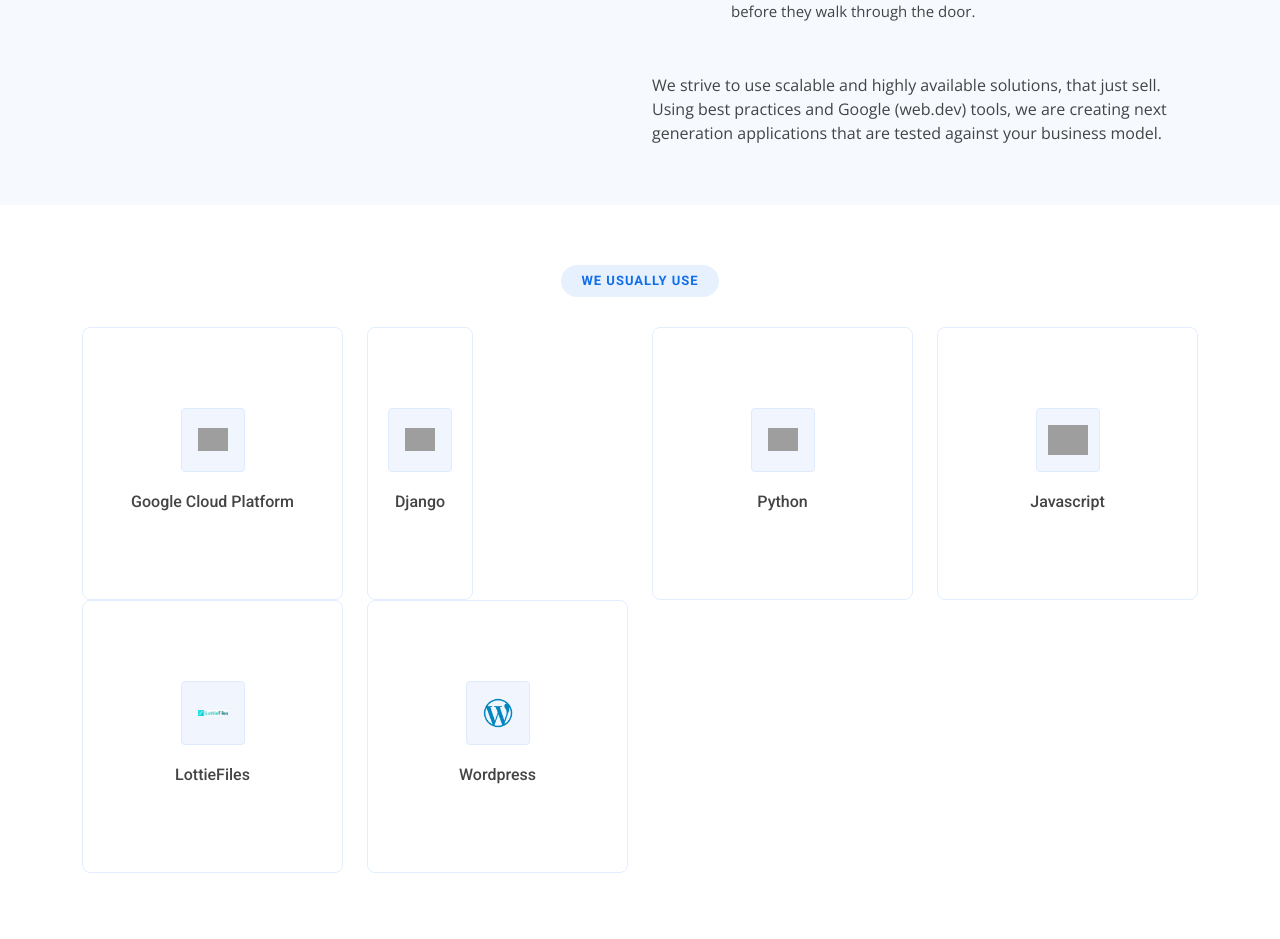
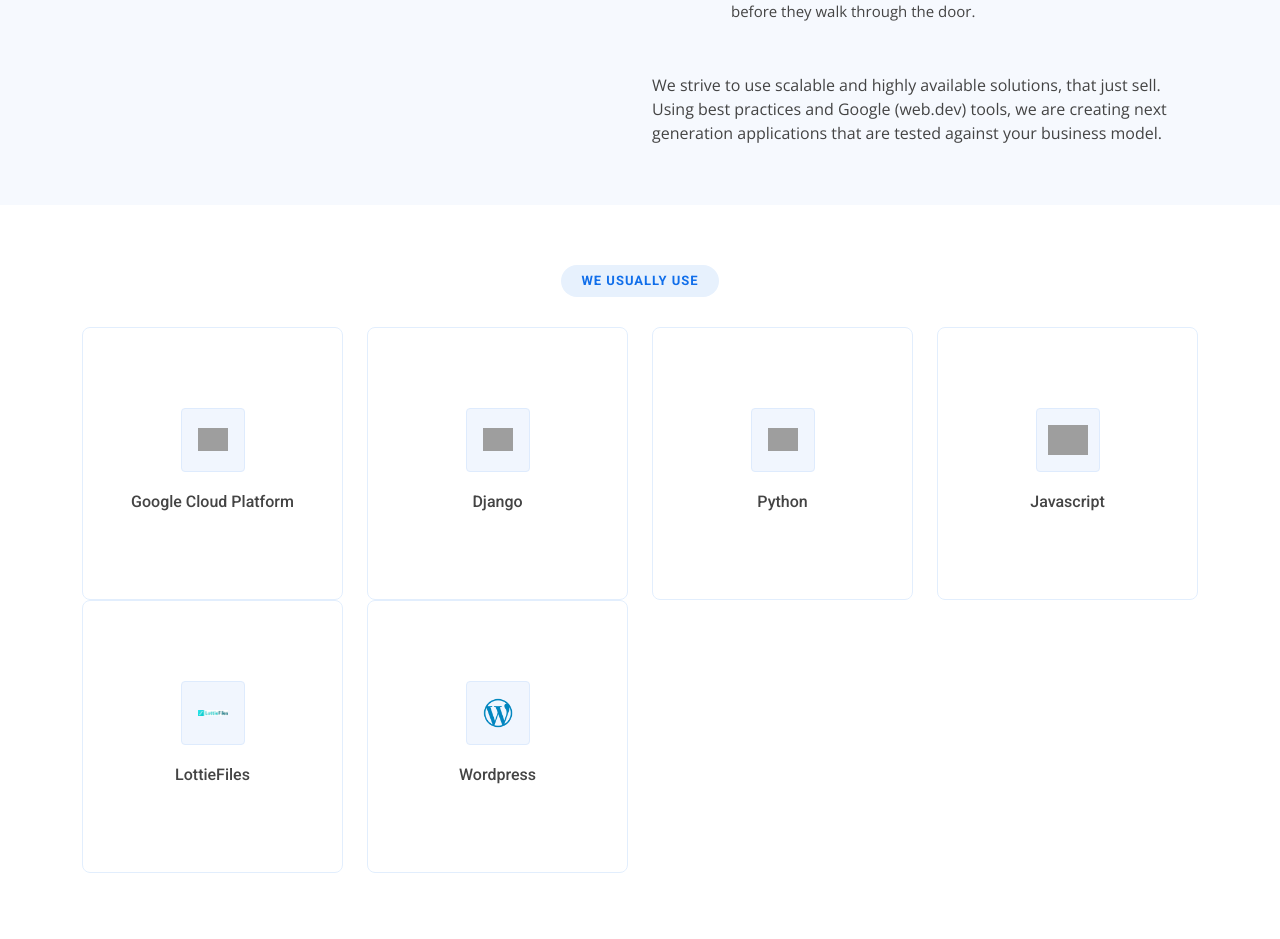
Before and after one commit to jum-mk/anovin, a Django app: page / in a window 1280 px wide. Shown: the part 1814-2753 px from the top of the page. Run offline with Django 3.2, Linux system fonts and the light colour scheme; data comes from the database, SQL or seed files in the repository; some libraries are stand-ins or nearby versions; grey boxes are pictures that could not be loaded.

Commit message:
New Tuts

```diff
--- a/web/templates/home.html
+++ b/web/templates/home.html
@@ -168,11 +168,13 @@
                         <h6>Google Cloud Platform</h6>
                     </div>
                 </div>
-                <div class="col-lg-3 col-6 d-flex align-items-stretch" data-aos="zoom-in" data-aos-delay="100">
+
+                <div class="col-lg-3 col-6 d-flex align-items-stretch flex-column" data-aos="zoom-in"
+                     data-aos-delay="300">
                     <div class="icon-box">
-                        <div class="icon"><img src="{% static 'img/services/django.png' %}"
-                                               style="max-width:50px; padding: 10px;">
-                        </div>
+                        <div class="icon"><img
+                                src="{% static 'img/services/django.png' %}"
+                                style="max-width:50px; padding:10px;"></div>
                         <h6>Django</h6>
 
                     </div>
@@ -309,7 +311,8 @@
                 </div>
 
                 <div class="col-lg-6">
-                    <form action="/" method="post" role="form" class="php-email-form" style="border-radius: 8px;" onsubmit="return validateForm()">
+                    <form action="/" method="post" role="form" class="php-email-form" style="border-radius: 8px;"
+                          onsubmit="return validateForm()">
                         {% csrf_token %}
                         <div class="row">
                             <div class="col form-group">
@@ -332,7 +335,8 @@
                         </div>
                         <div class="d-flex justify-content-center align-items-center flex-column mt-2 mb-2">
                             <div for="captcha" class="mb-3">Type the correct answer: 99 + 13</div>
-                            <input type="text" id="captcha" name="captcha" class="form-control mb-3" style="border-radius: 8px;">
+                            <input type="text" id="captcha" name="captcha" class="form-control mb-3"
+                                   style="border-radius: 8px;">
                         </div>
                         <div class="text-center">
                             <button type="submit" value="ok">Send Message</button>
@@ -415,7 +419,6 @@
         class="bi bi-arrow-up-short"></i></a>
 
 
-
 <script>
     function validateForm() {
         // Get the value of the captcha input
```
Lines whose indentation alone changed are shown as unchanged.
